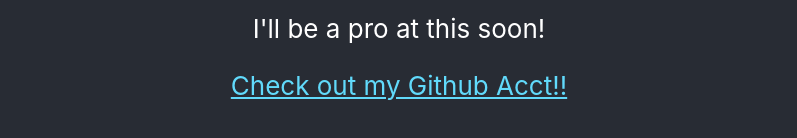
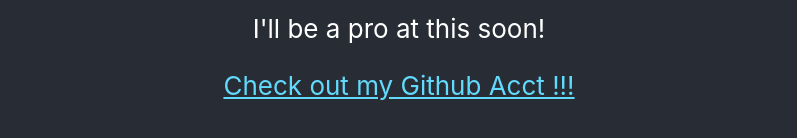
Before and after one commit to GeorgeAmpadu/georgeampadu.github.io, a React (Create React App) app: page / in a window 1280 px wide. Shown: the part 558-696 px from the top of the page, without its empty margins (241-1038 px from the left). Built offline with nearby package versions, Linux system fonts and the light colour scheme.

Commit message:
checking branch

```diff
--- a/src/App.js
+++ b/src/App.js
@@ -16,7 +16,7 @@
           target="_blank"
           rel="noopener noreferrer"
         >
-          Check out my Github Acct!!
+          Check out my Github Acct !!!
         </a>
       </header>
     </div>
```
